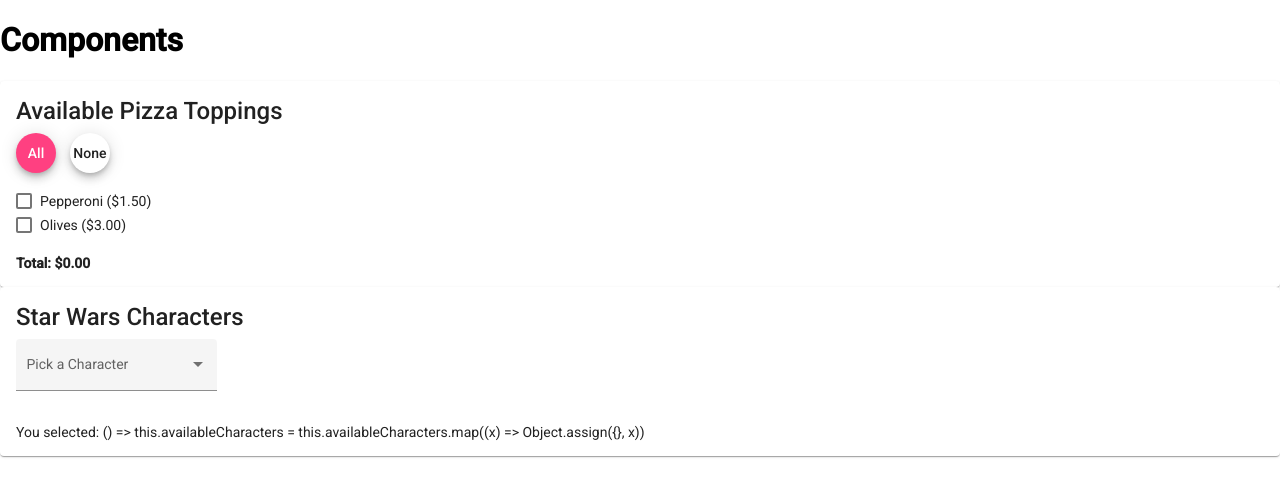
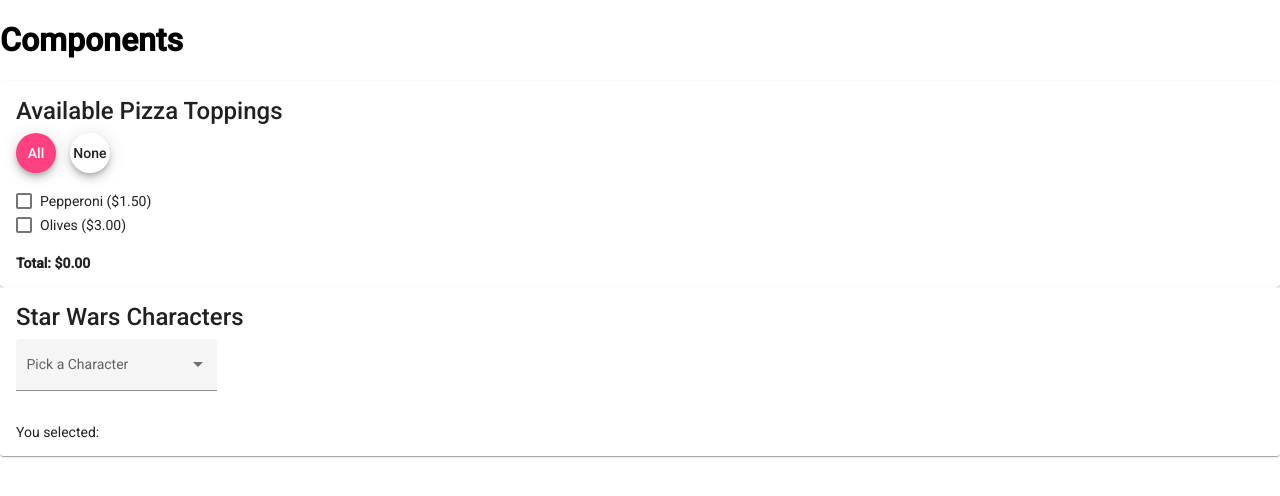
Before and after one commit to tsteelematc/components-2022ftuth, an Angular app: page / in a window 1280 px wide. Shown: the top 496 px of the page. Built offline with nearby package versions, Linux system fonts and the light colour scheme.

Commit message:
Updated Current character to empty string

```diff
--- a/src/app/sp-addition/sp-addition.component.html
+++ b/src/app/sp-addition/sp-addition.component.html
@@ -6,7 +6,7 @@
         <mat-form-field appearance="fill">
             <mat-label>Pick a Character</mat-label>
             <mat-select [(value)]="currentChar">
-                <mat-option *ngFor="let ci of availableCharacters" value={{ci.name}}>{{ci.name}}</mat-option>
+                <mat-option *ngFor="let ci of availableCharacters" [value]="ci.name">{{ci.name}}</mat-option>
             </mat-select>
         </mat-form-field>
         <p>You selected: {{currentChar}}</p>
--- a/src/app/sp-addition/sp-addition.component.ts
+++ b/src/app/sp-addition/sp-addition.component.ts
@@ -27,7 +27,8 @@ export class SPAdditionComponent implements OnInit {
 	availableCharacters: characterDisplay[] = [];
 
 
-  	currentChar = () => this.availableCharacters =
-  	this.availableCharacters.map(x => ({...x}));
+  	currentChar = "";
+	/*() => this.availableCharacters =
+  	this.availableCharacters.map(x => ({...x}));  */
 
 }
```
